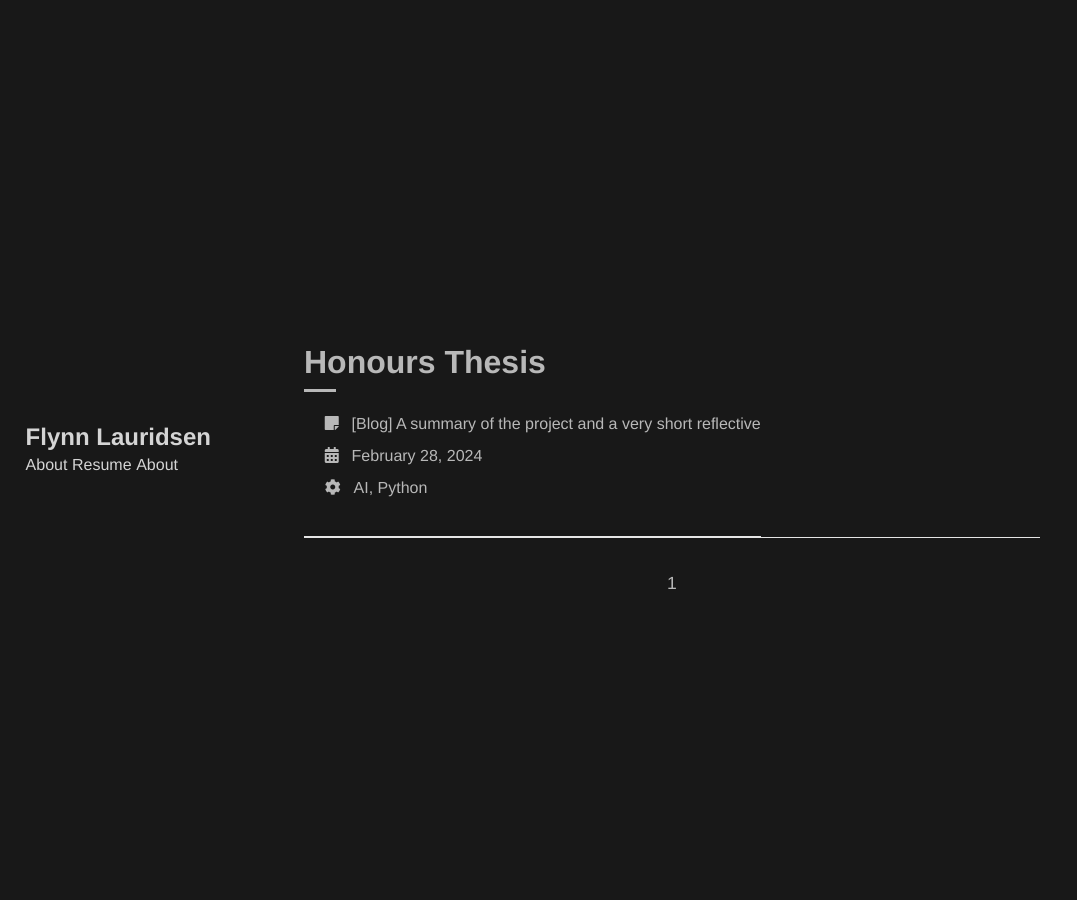
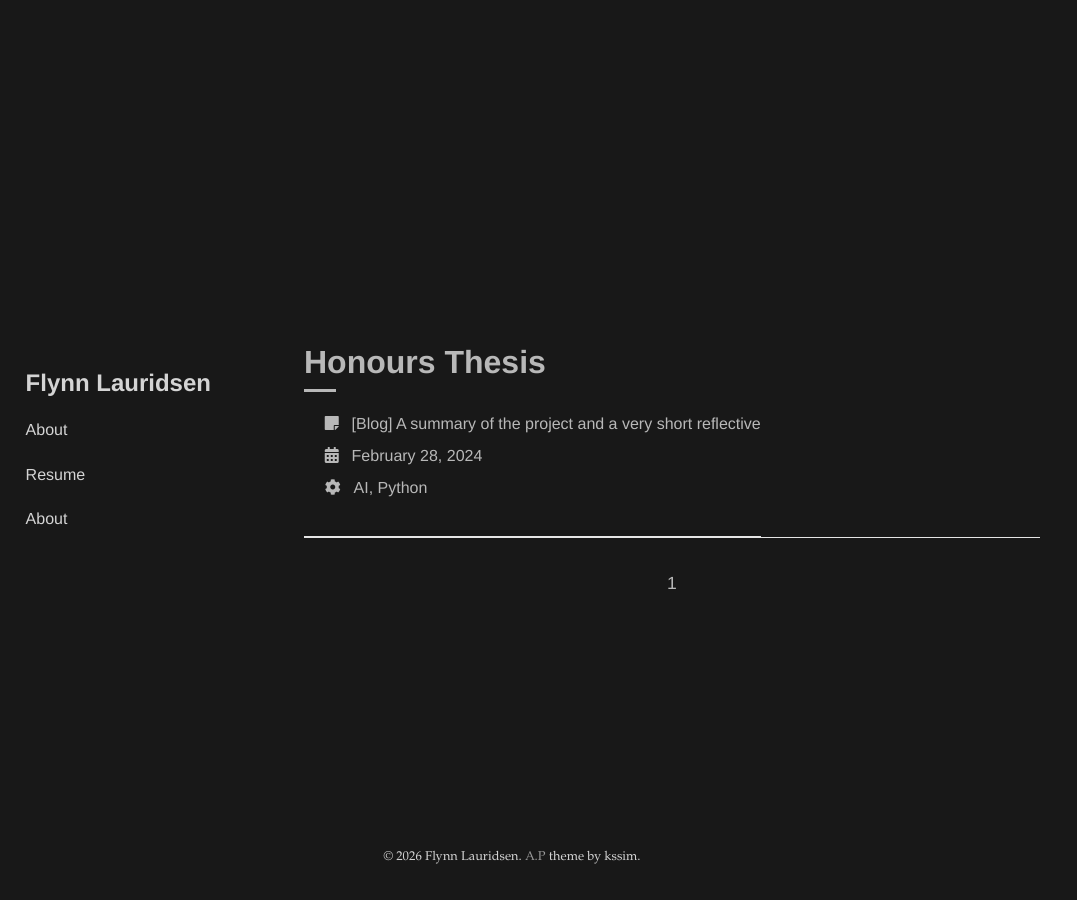
Before and after one commit to monkmonk99/test-website, a Jekyll site: the page built from portfolio/index.html, in a window 1280 px wide and 900 px high. Shown: the whole window, without its empty margins (0-1077 px from the left). Built offline with Jekyll 4.4.1, drawn with Linux system fonts in a browser that asks for light colours; the list of posts is cut into pages by our own code.

Commit message:
Better layout

```diff
--- a/_sass/layouts/_layout.scss
+++ b/_sass/layouts/_layout.scss
@@ -37,6 +37,8 @@ main {
     margin: 1rem auto;
     position: relative;
     text-align: center;
+    display: flex;
+    flex-direction: column;
   }
 
   &-title {
@@ -79,6 +81,7 @@ main {
   a {
     color: $default-color;
     font-family: $sans-serif;
+    padding: 5% 0%;
   }
 }
 
@@ -117,6 +120,9 @@ footer {
   font-family: $serif-secondary;
   padding: 2rem 0;
   text-align: center;
+  position: fixed;
+  bottom: 0px;
+  max-width: unset;
 
   span {
     color: $default-color;
```
